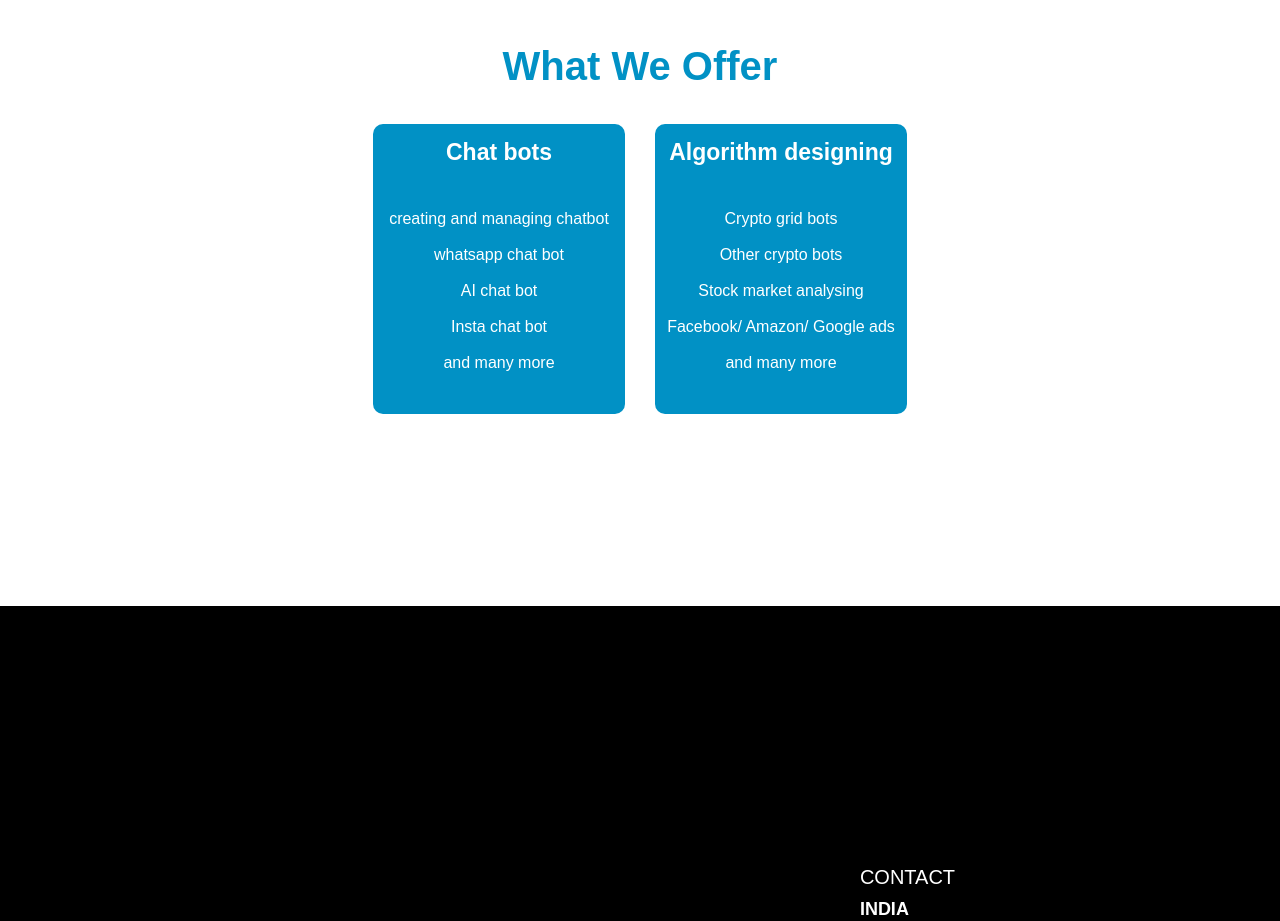
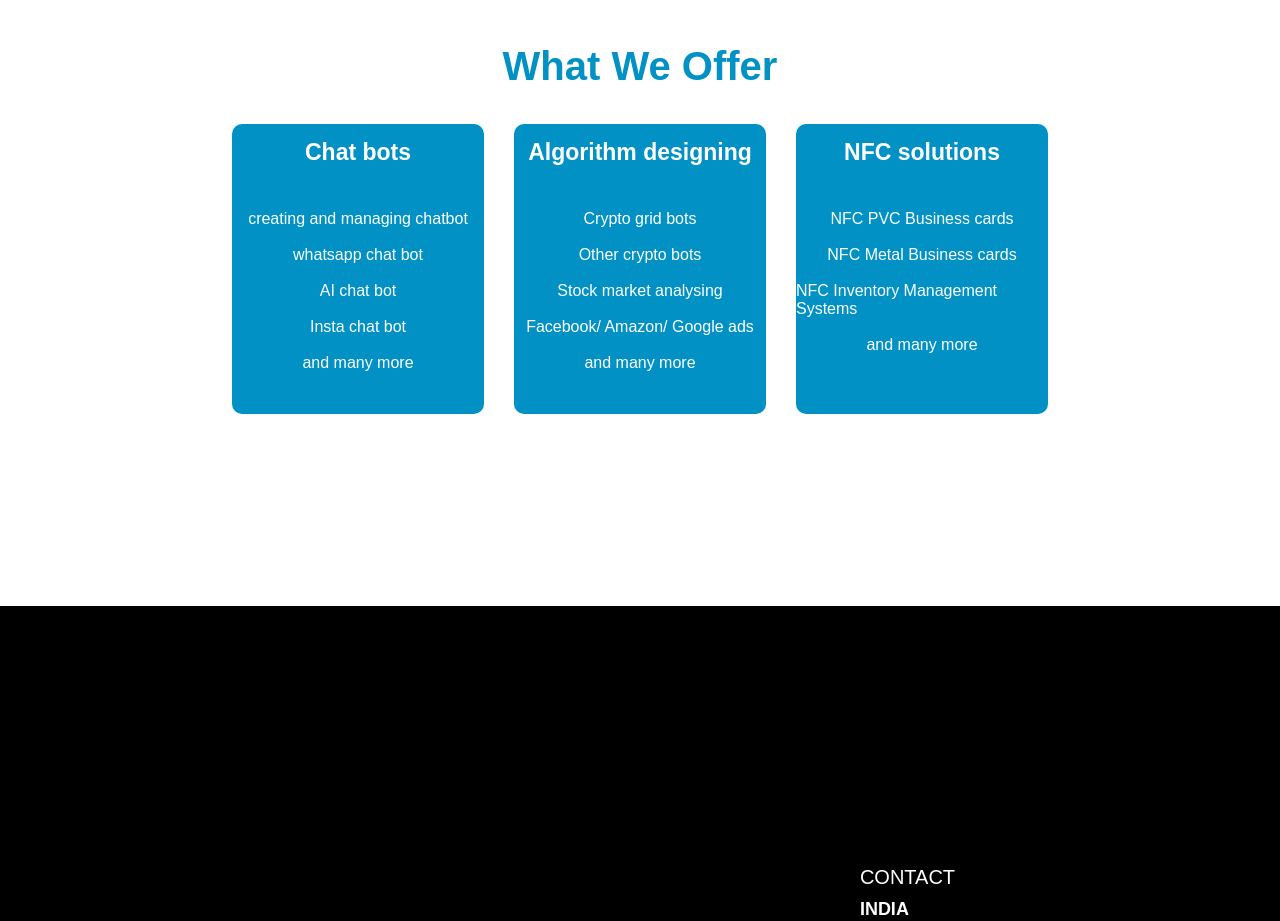
Before and after one commit to johanjovi17/arohance-landing-page, a React (Create React App) app: page /other in a window 1280 px wide. Shown: the part 800-1721 px from the top of the page. Built offline with nearby package versions, Linux system fonts and the light colour scheme.

Commit message:
final changes made

```diff
--- a/src/pages/other/WhatWeOffer.jsx
+++ b/src/pages/other/WhatWeOffer.jsx
@@ -20,7 +20,16 @@ const WhatWeOffer = () => {
         "Other crypto bots",
         "Stock market analysing",
         "Facebook/ Amazon/ Google ads",
-        "and many more",
+        "and many more",
+      ],
+    },
+    {
+      title: "NFC solutions",
+      services: [
+        "NFC PVC Business cards",
+        "NFC Metal Business cards",
+        "NFC Inventory Management Systems",
+        "and many more",
       ],
     },
   ];
```
